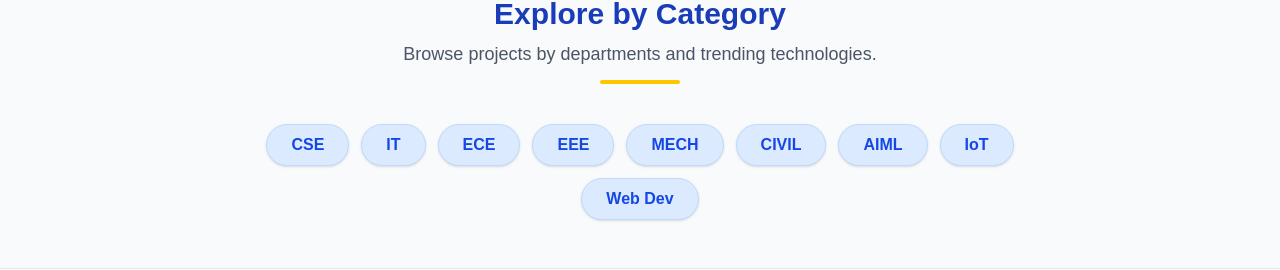
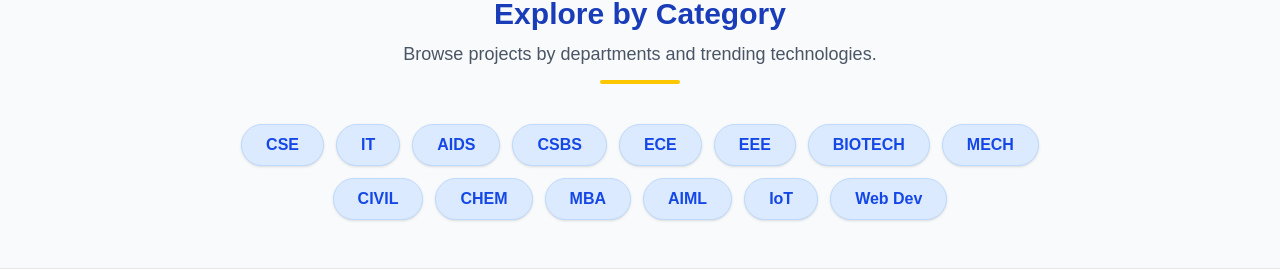
Before and after one commit to Ignesh-Rai/spcet-project-portal, a Next.js app: page / in a window 1280 px wide. Shown: the part 1098-1368 px from the top of the page. Built offline with nearby package versions, Linux system fonts and the light colour scheme; no server answers; the database is empty.

Commit message:
fix: standardize department list and implement robust email-based department locking

```diff
--- a/app/admin/dashboard/page.tsx
+++ b/app/admin/dashboard/page.tsx
@@ -509,10 +509,15 @@ export default function AdminDashboard() {
                                     >
                                         <option value="CSE">CSE</option>
                                         <option value="IT">IT</option>
+                                        <option value="AIDS">AIDS</option>
+                                        <option value="CSBS">CSBS</option>
                                         <option value="ECE">ECE</option>
                                         <option value="EEE">EEE</option>
+                                        <option value="BIOTECH">BIOTECH</option>
                                         <option value="MECH">MECH</option>
                                         <option value="CIVIL">CIVIL</option>
+                                        <option value="CHEM">CHEM</option>
+                                        <option value="MBA">MBA</option>
                                     </select>
                                 </div>
                             </div>
--- a/app/explorer/page.tsx
+++ b/app/explorer/page.tsx
@@ -10,7 +10,7 @@ import {
   subscribeToPublicProjects,
 } from "@/lib/db/projects"
 
-const departments = ["All", "CSE", "IT", "ECE", "EEE", "MECH", "CIVIL"]
+const departments = ["All", "CSE", "IT", "AIDS", "CSBS", "ECE", "EEE", "BIOTECH", "MECH", "CIVIL", "CHEM", "MBA"]
 const types = ["All", "College Project", "Product", "Publication"]
 
 function ExplorerContent() {
--- a/app/faculty/project-submission/page.tsx
+++ b/app/faculty/project-submission/page.tsx
@@ -154,10 +154,23 @@ function ProjectFormContent() {
 
       // Fetch department from claims
       try {
-        const token = await getIdTokenResult(u)
-        const dept = token.claims.department as string
+        const token = await getIdTokenResult(u, true) // FORCE REFRESH to get latest claims
+        let dept = token.claims.department as string
+
+        // Fallback: If claim is missing, try to infer from email (e.g. name.cse@spcet.ac.in)
+        if (!dept && u.email) {
+          const emailLower = u.email.toLowerCase()
+          const deptCodes = ["CSE", "IT", "AIDS", "CSBS", "ECE", "EEE", "BIOTECH", "MECH", "CIVIL", "CHEM", "MBA"]
+          const found = deptCodes.find(code =>
+            emailLower.includes(`.${code.toLowerCase()}@`) ||
+            emailLower.includes(`@${code.toLowerCase()}.`) ||
+            emailLower.split('@')[0].endsWith(`.${code.toLowerCase()}`)
+          )
+          if (found) dept = found
+        }
+
         if (dept) {
-          setDepartment(dept) // Force override
+          setDepartment(dept.toUpperCase()) // Force override
           setIsDeptLocked(true)
         }
       } catch (err) {
@@ -802,11 +815,14 @@ function ProjectFormContent() {
               />
             </div>
 
-            <div className="flex flex-col gap-2">
-              <label htmlFor="project-dept" className="text-sm font-semibold text-gray-900">Department</label>
+            <div className="flex flex-col gap-2 relative">
+              <label htmlFor="project-dept" className="text-sm font-semibold text-gray-900 flex items-center gap-2">
+                Department
+                {isDeptLocked && <span className="text-[10px] bg-blue-100 text-blue-700 px-2 py-0.5 rounded-full uppercase tracking-tighter">Verified</span>}
+              </label>
               <select
                 id="project-dept"
-                className={`p-3 bg-gray-50 border border-gray-200 rounded-xl text-gray-900 focus:ring-2 focus:ring-blue-500 outline-none transition-all ${isDeptLocked ? 'opacity-70 cursor-not-allowed font-bold' : ''}`}
+                className={`p-3 bg-gray-50 border border-gray-200 rounded-xl text-gray-900 focus:ring-2 focus:ring-blue-500 outline-none transition-all ${isDeptLocked ? 'bg-blue-50/50 border-blue-200 cursor-not-allowed font-bold text-blue-800' : ''}`}
                 value={department}
                 onChange={e => setDepartment(e.target.value)}
                 disabled={isDeptLocked}
@@ -814,12 +830,15 @@ function ProjectFormContent() {
                 <option value="">Select Department</option>
                 <option>CSE</option>
                 <option>IT</option>
+                <option>AIDS</option>
+                <option>CSBS</option>
                 <option>ECE</option>
                 <option>EEE</option>
+                <option>BIOTECH</option>
                 <option>MECH</option>
                 <option>CIVIL</option>
-                <option>AIDS</option>
-                <option>OTHER</option>
+                <option>CHEM</option>
+                <option>MBA</option>
               </select>
             </div>
 
--- a/app/page.tsx
+++ b/app/page.tsx
@@ -146,10 +146,15 @@ export default function Home() {
           {[
             { label: "CSE", type: "dept" },
             { label: "IT", type: "dept" },
+            { label: "AIDS", type: "dept" },
+            { label: "CSBS", type: "dept" },
             { label: "ECE", type: "dept" },
             { label: "EEE", type: "dept" },
+            { label: "BIOTECH", type: "dept" },
             { label: "MECH", type: "dept" },
             { label: "CIVIL", type: "dept" },
+            { label: "CHEM", type: "dept" },
+            { label: "MBA", type: "dept" },
             { label: "AIML", type: "tech" },
             { label: "IoT", type: "tech" },
             { label: "Web Dev", type: "tech" },
```
